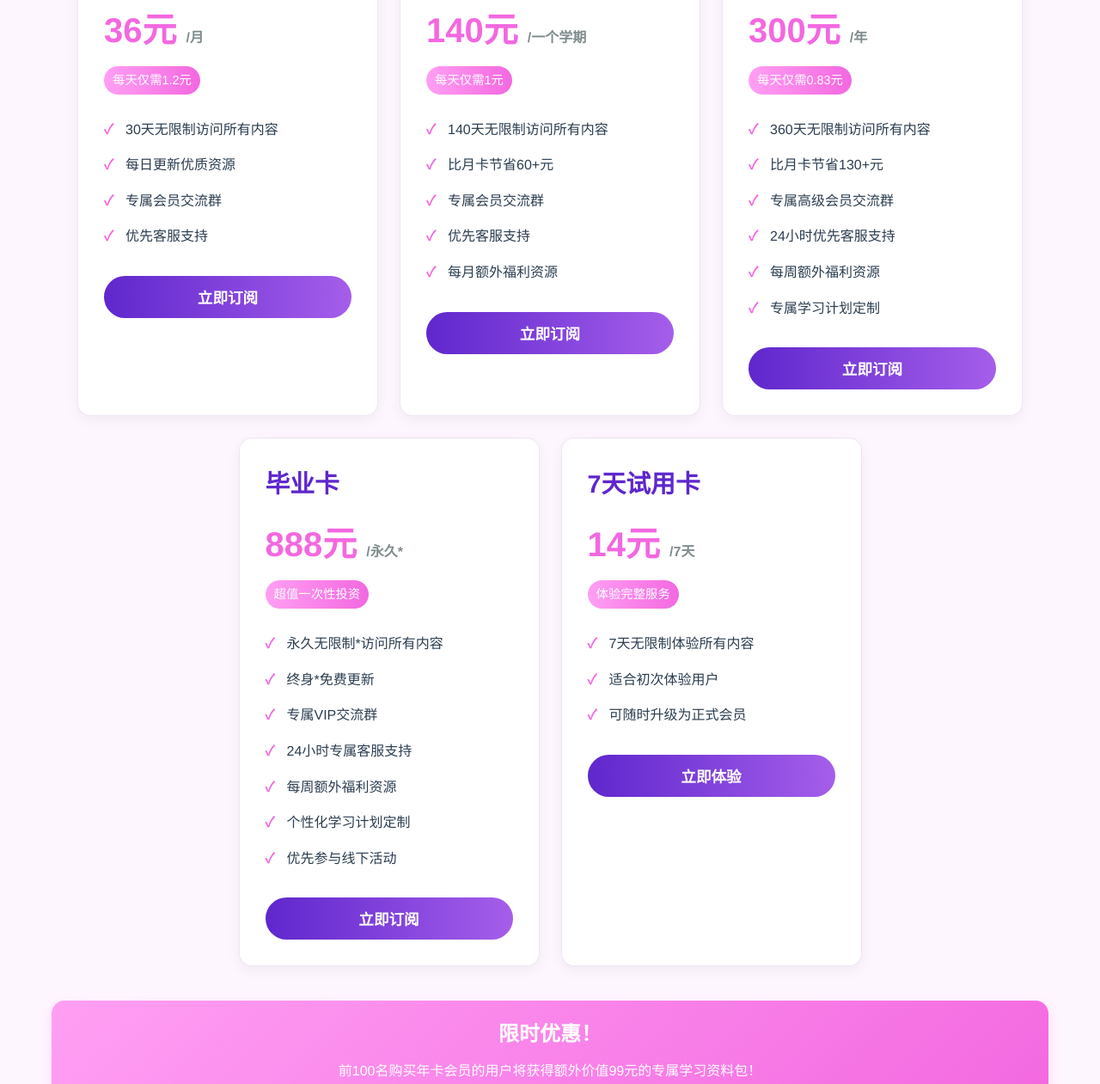
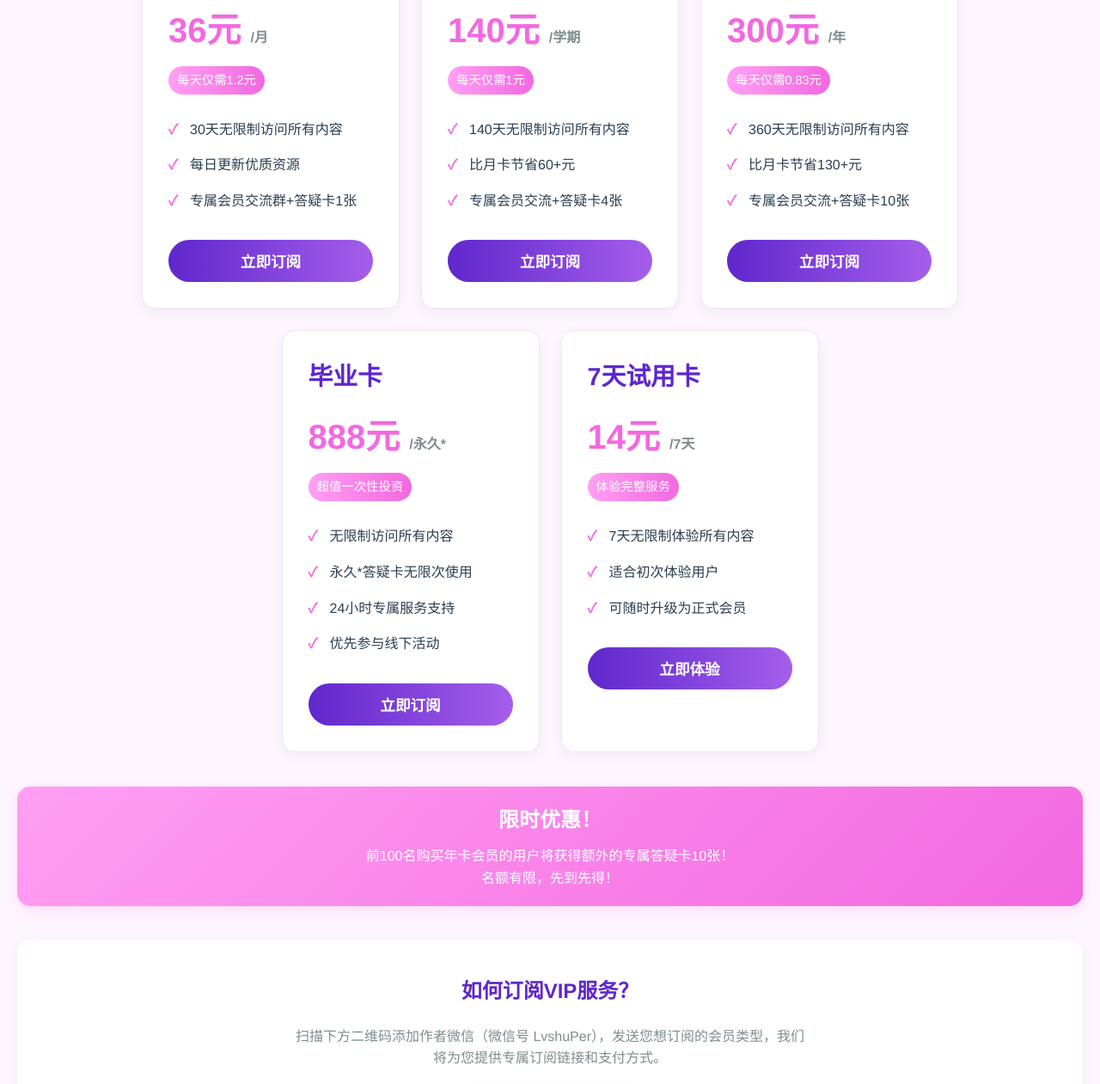
Before and after one commit to lvshu-is-666/vip, a plain HTML site: page index.html in a window 1280 px wide. Shown: the part 400-1661 px from the top of the page at 86% size. Drawn offline with Linux system fonts and the light colour scheme.

Commit message:
Update index.html

```diff
--- a/index.html
+++ b/index.html
@@ -30,7 +30,7 @@
         }
 
         .container {
-            max-width: 1200px;
+            max-width: 1300px;
             margin: 0 auto;
             padding: 20px;
         }
@@ -76,7 +76,7 @@
             border-radius: 15px;
             padding: 30px;
             width: 100%;
-            max-width: 350px;
+            max-width: 300px;
             box-shadow: 0 5px 15px rgba(0, 0, 0, 0.05);
             transition: transform 0.3s, box-shadow 0.3s;
             position: relative;
@@ -272,12 +272,11 @@
             }
 
             .vip-cards {
-                flex-direction: column;
                 align-items: center;
             }
 
             .vip-card {
-                max-width: 100%;
+                max-width: auto;
             }
         }
     </style>
@@ -298,22 +297,19 @@
                 <ul class="benefits">
                     <li>30天无限制访问所有内容</li>
                     <li>每日更新优质资源</li>
-                    <li>专属会员交流群</li>
-                    <li>优先客服支持</li>
+                    <li>专属会员交流群+答疑卡1张</li>
                 </ul>
                 <button class="buy-btn">立即订阅</button>
             </div>
 
             <div class="vip-card popular">
                 <h3>期卡会员</h3>
-                <div class="price">140元 <small>/一个学期</small></div>
+                <div class="price">140元 <small>/学期</small></div>
                 <div class="daily-price">每天仅需1元</div>
                 <ul class="benefits">
                     <li>140天无限制访问所有内容</li>
                     <li>比月卡节省60+元</li>
-                    <li>专属会员交流群</li>
-                    <li>优先客服支持</li>
-                    <li>每月额外福利资源</li>
+                    <li>专属会员交流+答疑卡4张</li>
                 </ul>
                 <button class="buy-btn">立即订阅</button>
             </div>
@@ -325,10 +321,7 @@
                 <ul class="benefits">
                     <li>360天无限制访问所有内容</li>
                     <li>比月卡节省130+元</li>
-                    <li>专属高级会员交流群</li>
-                    <li>24小时优先客服支持</li>
-                    <li>每周额外福利资源</li>
-                    <li>专属学习计划定制</li>
+                    <li>专属会员交流+答疑卡10张</li>
                 </ul>
                 <button class="buy-btn">立即订阅</button>
             </div>
@@ -338,12 +331,9 @@
                 <div class="price">888元 <small>/永久*</small></div>
                 <div class="daily-price">超值一次性投资</div>
                 <ul class="benefits">
-                    <li>永久无限制*访问所有内容</li>
-                    <li>终身*免费更新</li>
-                    <li>专属VIP交流群</li>
-                    <li>24小时专属客服支持</li>
-                    <li>每周额外福利资源</li>
-                    <li>个性化学习计划定制</li>
+                    <li>无限制访问所有内容</li>
+                    <li>永久*答疑卡无限次使用</li>
+                    <li>24小时专属服务支持</li>
                     <li>优先参与线下活动</li>
                 </ul>
                 <button class="buy-btn">立即订阅</button>
@@ -364,13 +354,13 @@
 
         <div class="urgency">
             <h2>限时优惠！</h2>
-            <p>前100名购买年卡会员的用户将获得额外价值99元的专属学习资料包！</p>
+            <p>前100名购买年卡会员的用户将获得额外的专属答疑卡10张！</p>
             <p>名额有限，先到先得！</p>
         </div>
 
         <div class="payment-section">
             <h2>如何订阅VIP服务？</h2>
-            <p class="payment-desc">扫描下方二维码添加作者微信，发送您想订阅的会员类型，我们将为您提供专属订阅链接和支付方式。</p>
+            <p class="payment-desc">扫描下方二维码添加作者微信（微信号 LvshuPer），发送您想订阅的会员类型，我们将为您提供专属订阅链接和支付方式。</p>
             <div class="qr-code">
                 <!-- 这里放置二维码图片 -->
                 <img src="https://via.placeholder.com/200x200" alt="微信二维码" style="width:100%;">
@@ -382,11 +372,11 @@
             <h2>用户协议</h2>
             <div class="agreement-content">
                 <h3>1. 服务内容</h3>
-                <p>1.1 本VIP订阅服务提供数字内容服务，包括但不限于文章、视频、音频等形式的知识内容。</p>
-                <p>1.2 会员等级及对应权益以购买时页面显示为准，我们保留对服务内容进行调整的权利，但会提前通知已订阅用户。</p>
+                <p>1.1 本VIP订阅服务利用金山办公WPS共享文件夹提供数字内容服务，包括但不限于文档、文章、视频、音频等形式的知识内容。</p>
+                <p>1.2 会员等级及对应权益以购买时页面显示为准，我们保留对服务内容进行调整的权利。</p>
 
                 <h3>2. 订阅与支付</h3>
-                <p>2.1 用户选择订阅周期并完成支付后，即成为相应等级的VIP会员，并加入共享知识的WPS共享文件夹。</p>
+                <p>2.1 用户选择订阅周期并完成支付后，即成为相应等级的会员，并加入共享知识的WPS共享文件夹。</p>
                 <p>2.2 所有订阅费用一经支付，<strong>概不退款</strong>，请在购买前确认您的需求。</p>
                 <p>2.3 订阅期满后如需继续使用服务，需续费订阅。</p>
                 <p>2.4 “永久”字样指在“2027年高考”结束前提供支持。</p>
```
